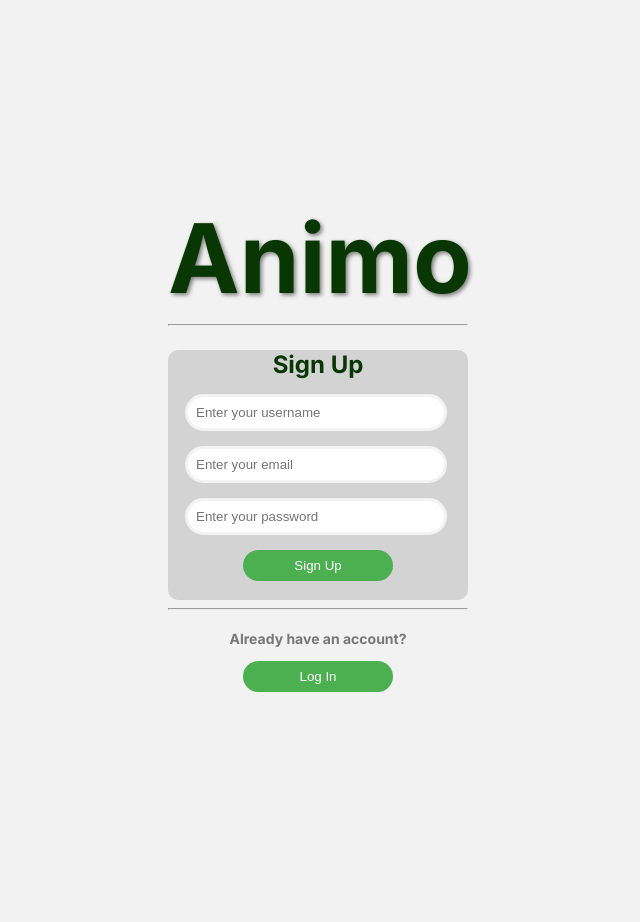
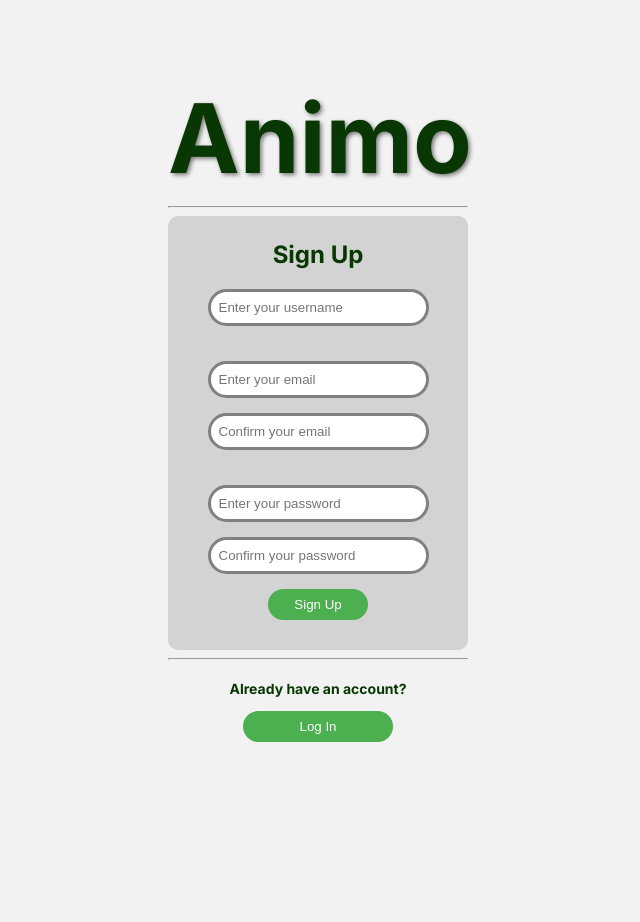
Before and after one commit to TheBanana03/The-Superior-CCAPDEV-repository, a web app: file signup.html in a window 1280 px wide. Shown: the whole page, without its empty margins (322-962 px from the left). After the commit the page ends 742 px from the top, so only its background shows below. Run offline with its HTML, style and script files only (its server is not run), Linux system fonts and the light colour scheme.

Commit message:
Flexbox revisions to signup and login

```diff
--- a/css/signup-style.css
+++ b/css/signup-style.css
@@ -1,29 +1,33 @@
 @import url('https://fonts.googleapis.com/css2?family=Inter:wght@700&display=swap');
+
 body {
   font-family: 'Inter', sans-serif;
   background-color: #f2f2f2;
   margin: 0;
   padding: 0;
+  display: flex;
+  flex-direction: column;
+  justify-content: center;
+  align-items: center;
 }
 
 .container {
   width: 300px;
-  margin: 0 auto;
-  padding: 200px;
 }
 
 .card {
   background-color: lightgray;
-  margin-right: 200px;
-  width: 300px;
-  height: 250px;
   border-radius: 10px;
+  display: flex;
+  flex-direction: column;
+  justify-content: center;
+  align-items: center;
 }
 
 h2 {
   color: #083704;
-  margin: 0 auto;
   text-align: center;
+  margin-bottom: 10px;
   font-size: 96px;
   font-family: Inter;
   text-shadow: 2px 2px 4px rgba(0, 0, 0, 0.5);
@@ -31,7 +35,7 @@ h2 {
 
 h3 {
   color: #083704;
-  margin-bottom: 15px;
+  margin-bottom: 20px;
   text-align: center;
   font-size: 24px;
   font-family: Inter;
@@ -39,6 +43,9 @@ h3 {
 }
 
 .input-group {
+  display: flex;
+  flex-direction: column;
+  align-items: center;
   margin-bottom: 15px;
 }
 
@@ -49,10 +56,9 @@ h3 {
 }
 
 .input-group input {
-  margin-left: 17px;
-  width: 80%;
+  width: 100%;
   padding: 8px;
-  border: 3px solid #f2f2f2;
+  border: 3px solid gray;
   border-radius: 100px;
 }
 
@@ -78,7 +84,7 @@ h3 {
   margin-top: 20px;
   text-align: center;
   font-size: 14px;
-  color: #777;
+  color: #083704;
 }
 
 .btn-login {
--- a/editprofile.html
+++ b/editprofile.html
@@ -2,7 +2,7 @@
 <html>
 <head>
   <title>ANIMO - Edit Profile</title>
-  <link rel="stylesheet" type="text/css" href="editprofile-style.css">
+  <link rel="stylesheet" type="text/css" href="css/editprofile-style.css">
 </head>
 <body>
   <h1>Edit Profile</h1>
--- a/login.html
+++ b/login.html
@@ -2,7 +2,7 @@
 <html>
 <head>
   <title>ANIMO - Log In</title>
-  <link rel="stylesheet" type="text/css" href="login-style.css">
+  <link rel="stylesheet" type="text/css" href="css/login-style.css">
 </head>
 <body>
   <div class="container">
--- a/signup.html
+++ b/signup.html
@@ -2,7 +2,7 @@
 <html>
 <head>
   <title>ANIMO - Sign Up</title>
-  <link rel="stylesheet" type="text/css" href="signup-style.css">
+  <link rel="stylesheet" type="text/css" href="css/signup-style.css">
 </head>
 <body>
   <div class="container">
@@ -14,11 +14,19 @@
       <div class="input-group">
         <input type="text" id="username" placeholder="Enter your username" required>
       </div>
+      <br>
       <div class="input-group">
         <input type="email" id="email" placeholder="Enter your email" required>
       </div>
       <div class="input-group">
+        <input type="email" id="confirm-email" placeholder="Confirm your email" required>
+      </div>
+      <br>
+      <div class="input-group">
         <input type="password" id="password" placeholder="Enter your password" required>
+      </div>
+      <div class="input-group">
+        <input type="password" id="confirm-password" placeholder="Confirm your password" required>
       </div>
       <button type="submit" class="btn">Sign Up</button>
     </form>
```
Also changed, not shown: css/login-style.css (+15 -10 lines).
